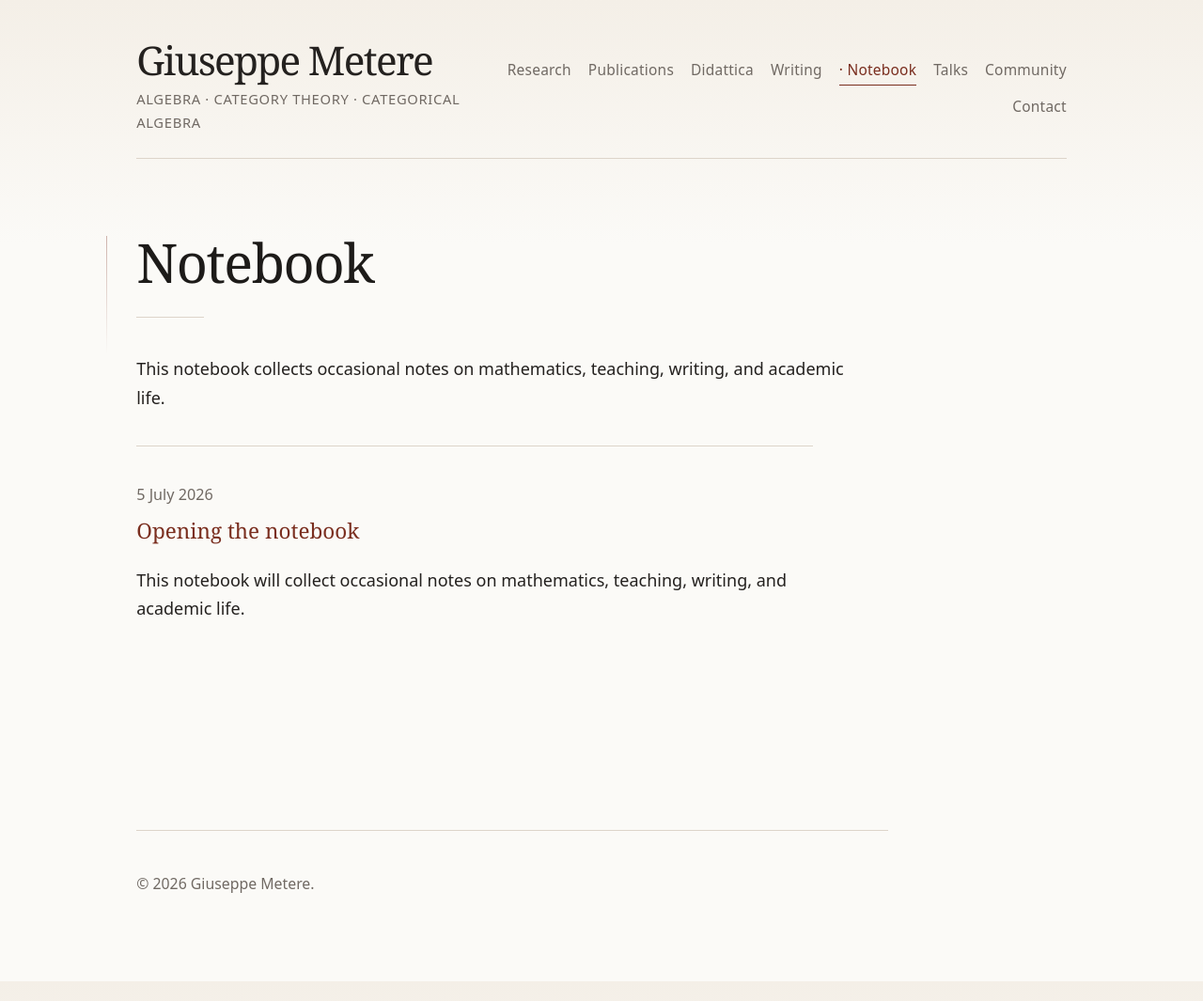
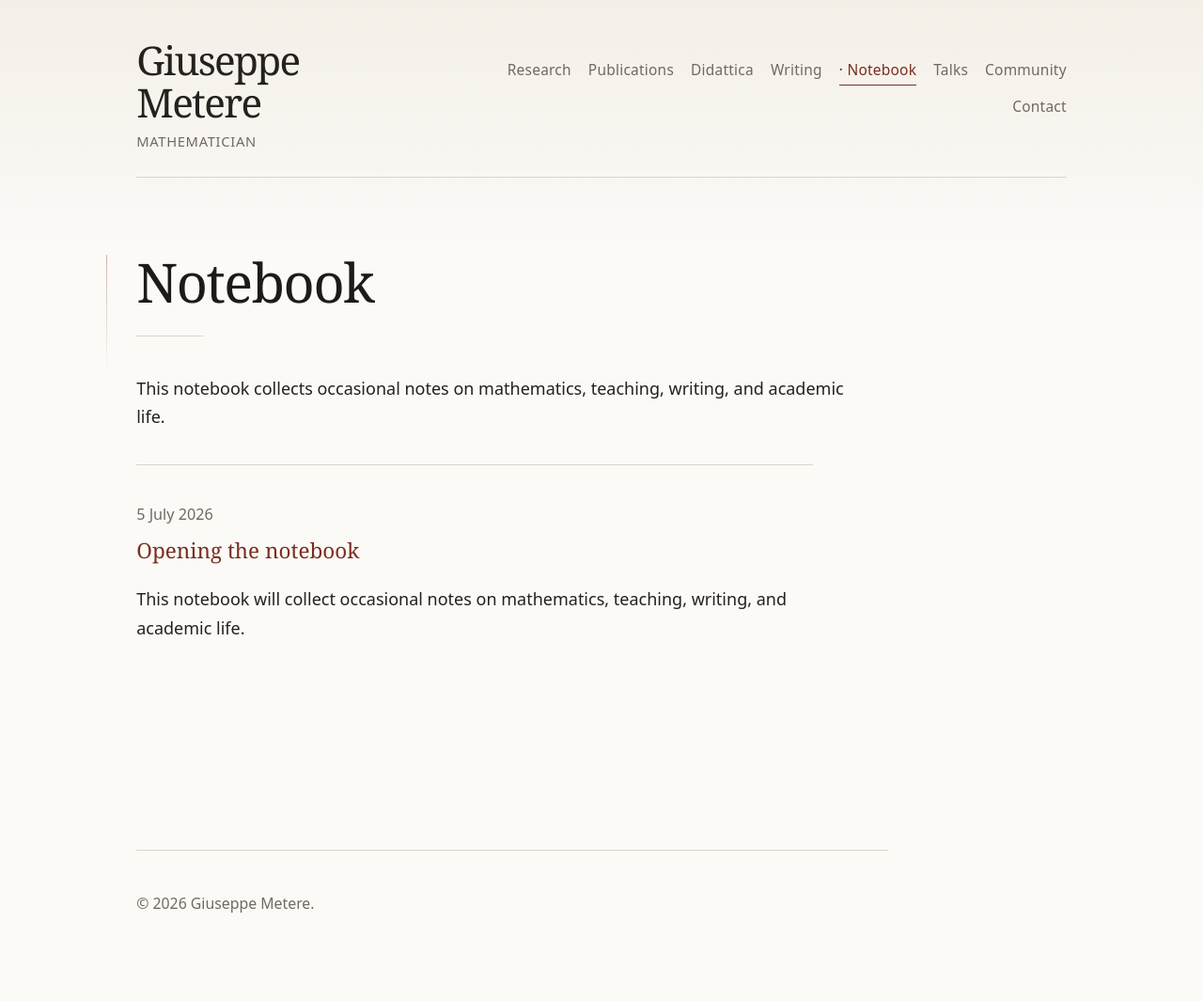
Before and after one commit to gmetere/gmetere.github.io, a Jekyll site: the page built from notebook.md, in a window 1280 px wide. Shown: the whole page at 94% size. Built offline with Jekyll 4.4.1, drawn with Linux system fonts in a browser that asks for light colours; before the commit the page ends 1044 px from its top, so only the background shows below that.

Commit message:
Update nav.html

```diff
--- a/_includes/nav.html
+++ b/_includes/nav.html
@@ -4,7 +4,7 @@
       <a href="{{ '/' | relative_url }}">Giuseppe Metere</a>
     </div>
     <div class="site-subtitle">
-      Algebra · Category Theory · Categorical Algebra
+      mathematician
     </div>
   </div>
 
```
